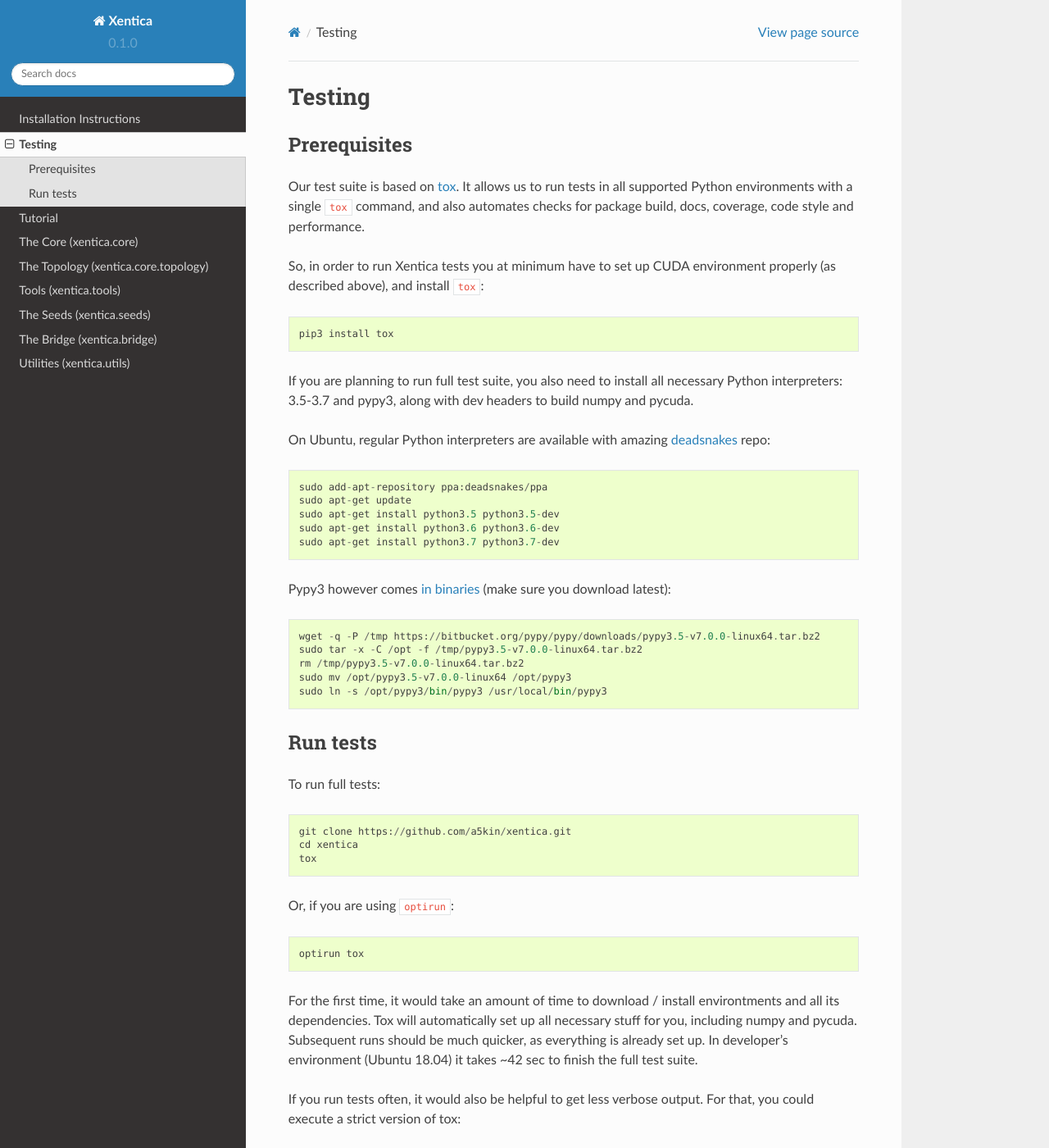
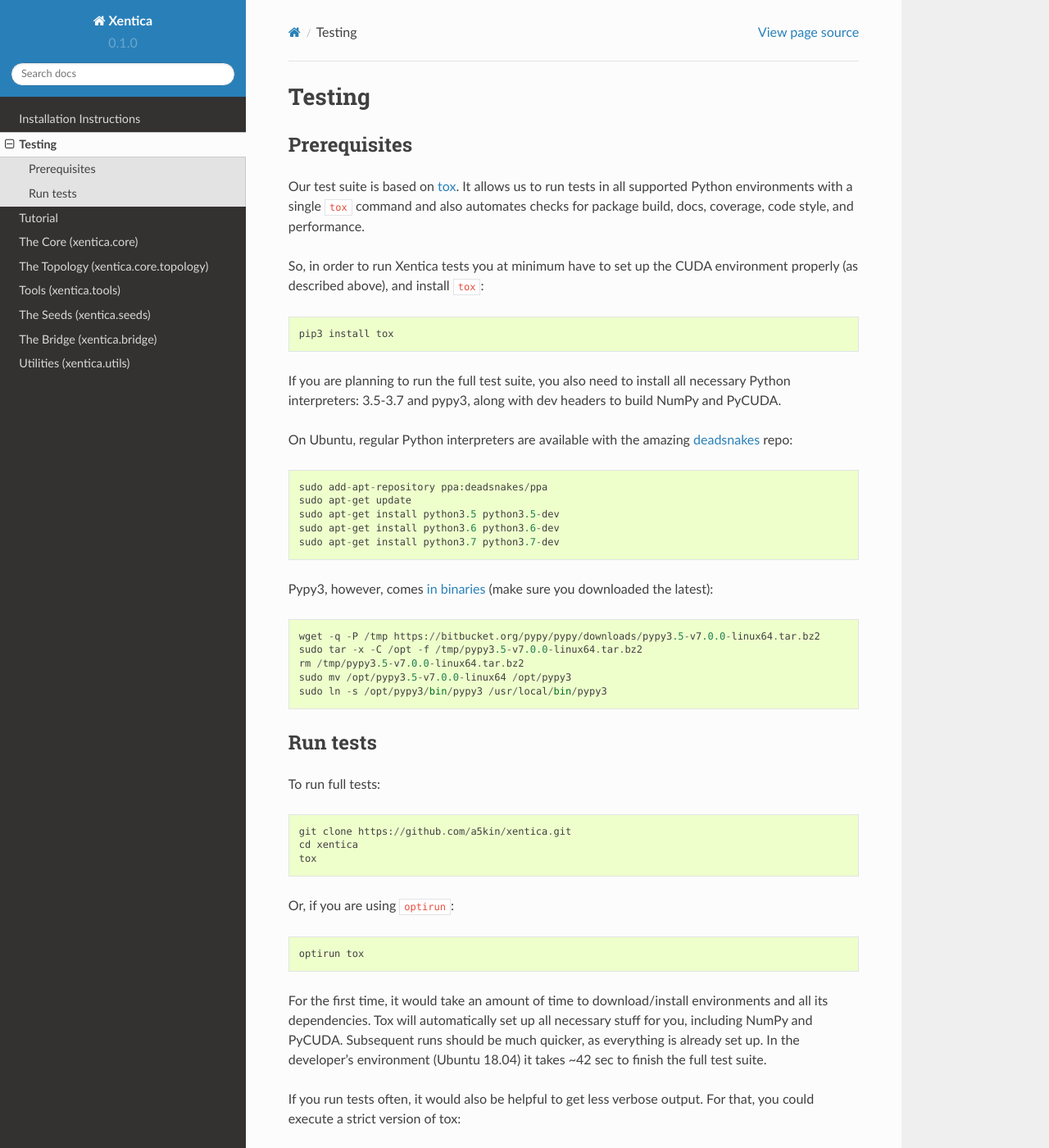
Before and after one commit to a5kin/xentica, a Sphinx documentation site: the page built from docs/manual/testing.rst, in a window 1280 px wide and 1400 px high. Shown: the whole window at 82% size. Built offline with Sphinx 7.4.7 and the Read the Docs theme 2.0.0, drawn with Linux system fonts in a browser that asks for light colours; some of the changed text lies outside the part shown.

Commit message:
Fix Xentica manual (#57)

```diff
--- a/docs/manual/testing.rst
+++ b/docs/manual/testing.rst
@@ -5,20 +5,20 @@
 -------------
 
 Our test suite is based on `tox`_. It allows us to run tests in all
-supported Python environments with a single ``tox`` command, and also
-automates checks for package build, docs, coverage, code style and
+supported Python environments with a single ``tox`` command and also
+automates checks for package build, docs, coverage, code style, and
 performance.
 
-So, in order to run Xentica tests you at minimum have to set up CUDA
-environment properly (as described above), and install ``tox``::
+So, in order to run Xentica tests you at minimum have to set up the
+CUDA environment properly (as described above), and install ``tox``::
 
   pip3 install tox
 
-If you are planning to run full test suite, you also need to install
+If you are planning to run the full test suite, you also need to install
 all necessary Python interpreters: 3.5-3.7 and pypy3, along with dev
-headers to build numpy and pycuda.
+headers to build NumPy and PyCUDA.
 
-On Ubuntu, regular Python interpreters are available with amazing
+On Ubuntu, regular Python interpreters are available with the amazing
 `deadsnakes`_ repo::
 
   sudo add-apt-repository ppa:deadsnakes/ppa
@@ -27,7 +27,7 @@
   sudo apt-get install python3.6 python3.6-dev
   sudo apt-get install python3.7 python3.7-dev
 
-Pypy3 however comes `in binaries`_ (make sure you download latest)::
+Pypy3, however, comes `in binaries`_ (make sure you downloaded the latest)::
 
   wget -q -P /tmp https://bitbucket.org/pypy/pypy/downloads/pypy3.5-v7.0.0-linux64.tar.bz2
   sudo tar -x -C /opt -f /tmp/pypy3.5-v7.0.0-linux64.tar.bz2
@@ -48,12 +48,12 @@
 
   optirun tox
 
-For the first time, it would take an amount of time to download /
-install environtments and all its dependencies. Tox will automatically
-set up all necessary stuff for you, including numpy and
-pycuda. Subsequent runs should be much quicker, as everything is
-already set up. In developer's environment (Ubuntu 18.04) it takes ~42
-sec to finish the full test suite.
+For the first time, it would take an amount of time to
+download/install environments and all its dependencies. Tox will
+automatically set up all necessary stuff for you, including NumPy and
+PyCUDA. Subsequent runs should be much quicker, as everything is
+already set up. In the developer's environment (Ubuntu 18.04) it takes
+~42 sec to finish the full test suite.
 
 If you run tests often, it would also be helpful to get less verbose
 output. For that, you could execute a strict version of tox::
@@ -64,8 +64,8 @@
 
   tox -s
 
-Or even quicker, for immediate test purposes, you could run your
-default Python3 interpreter tests only with codestyle and coverage::
+Or even quicker, for immediate test purposes, you could run the
+default Python3 interpreter tests only with code style and coverage::
 
   tox -q -e flake8,coverage
 
@@ -73,15 +73,15 @@
 
   tox -l -v
 
-If you don't mind, please update us with the metrics under "Benchmark"
-section, along with the info about your GPU, environment and Xentica
-version. It would help us analyze performance and plan for future
-optimizations.
+If you don't mind, please update us with the metrics under the
+"Benchmark" section, along with the info about your GPU, environment
+and Xentica version. It would help us analyze performance and plan for
+future optimizations.
 
 .. note::
-   When planning for pull request in core Xentica repo, it is a good
+   When planning for a pull request in core Xentica repo, it is a good
    practice to run a full test suite with ``tox -q``. It
-   will be accepted at minimum if everything is green =)
+   will be accepted at least if everything is green =)
 
 .. _tox: https://tox.readthedocs.io/en/latest/
 .. _deadsnakes: https://launchpad.net/~deadsnakes/+archive/ubuntu/ppa
--- a/docs/manual/tutorial.rst
+++ b/docs/manual/tutorial.rst
@@ -1,7 +1,7 @@
 Tutorial
 ========
 
-Tutorial is coming soon. Meanwhile, you may check the official Game Of
+The tutorial is coming soon. Meanwhile, you may check the official Game Of
 Life example.
 
 .. literalinclude:: ../../examples/game_of_life.py
```
Also changed, not shown: docs/manual/installation.rst (+14 -13 lines).
